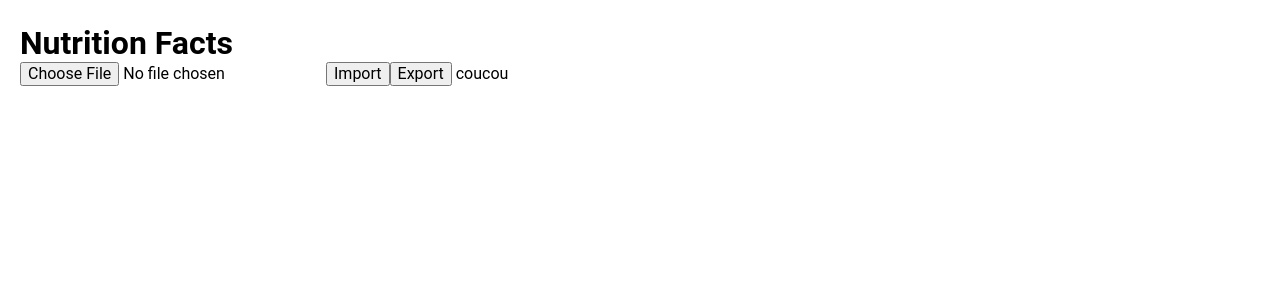
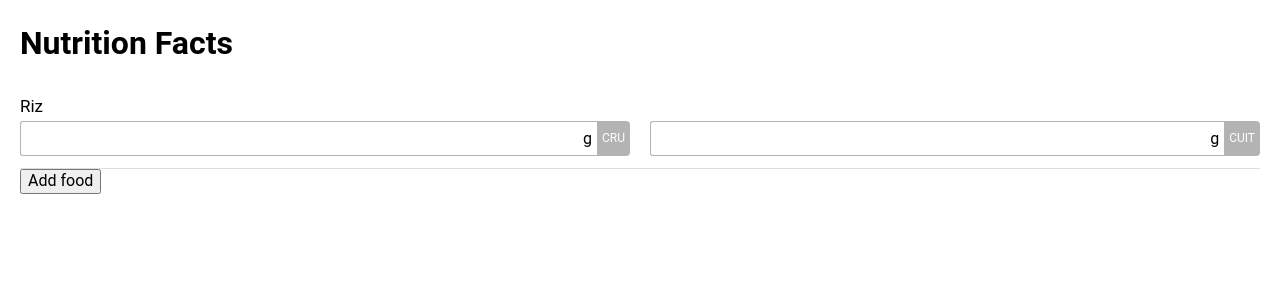
Before and after one commit to LeoGoemaere/nutrition-facts, a Nuxt app: page / in a window 1280 px wide. Shown: the top 300 px of the page. Built offline with nearby package versions, Linux system fonts and the light colour scheme.

Commit message:
Style the input foodline item

```diff
--- /dev/null
+++ b/assets/scss/components/_fooddata.scss
@@ -0,0 +1,50 @@
+.fooddata {
+  height: 35px;
+  display: flex;
+  flex: 1;
+  &:first-child {
+    margin-right: 10px;
+  }
+  &:last-child {
+    margin-left: 10px;
+  }
+}
+
+.fooddata__input-container {
+  display: flex;
+  position: relative;
+  flex: 1;
+}
+
+.fooddata__input {
+  width: 100%;
+  padding: 0 20px;
+  box-sizing: border-box;
+  font-size: 16px;
+  background-color: transparent;
+  border: 1px solid #b3b3b3;
+  border-right: none;
+  border-radius: 3px 0 0 3px;
+}
+
+.fooddata__label {
+  position: absolute;
+  right: 5px;
+  top: 0;
+  bottom: 0;
+  display: flex;
+  align-items: center;
+}
+
+.fooddata__info {
+  padding: 0 5px;
+  line-height: 35px;
+  font-size: 12px;
+  text-align: center;
+  text-transform: uppercase;
+  color: #fff;
+  background-color: #b3b3b3;
+  border-radius: 0 4px 4px 0;
+  border-right: 0;
+  position: relative;
+}
--- /dev/null
+++ b/assets/scss/components/_foodlineitem.scss
@@ -0,0 +1,19 @@
+.foodlineitem {
+  padding-top: 5px;
+  padding-bottom: 12px;
+  position: relative;
+  border-bottom: 1px solid #dedede;
+}
+
+.foodlineitem__top {
+  margin-bottom: 5px;
+}
+
+.foodlineitem__name {
+  font-size: 17px;
+  color: #000;
+}
+
+.foodlineitem__data {
+  display: flex;
+}
--- a/assets/scss/components/_site.scss
+++ b/assets/scss/components/_site.scss
@@ -1,3 +1,7 @@
 .site {
   padding: 25px 20px;
 }
+
+.site__content {
+  margin-top: 30px;
+}
--- /dev/null
+++ b/components/FoodData.vue
@@ -0,0 +1,27 @@
+<template>
+  <div class="fooddata">
+    <div class="fooddata__input-container">
+      <input class="fooddata__input" type="number">
+      <label class="fooddata__label">g</label>
+    </div>
+    <span class="fooddata__info">{{displayFoodInfos}}</span>
+  </div>
+</template>
+
+<script>
+export default {
+  name: 'FoodData',
+  props: {
+    isCooked: false
+  },
+  computed: {
+    displayFoodInfos() {
+      return this.isCooked ? 'cuit' : 'cru';
+    }
+  }
+}
+</script>
+
+<style lang="scss" scoped>
+  @import '@/assets/scss/components/fooddata';
+</style>
--- /dev/null
+++ b/components/FoodLineItem.vue
@@ -0,0 +1,21 @@
+<template>
+  <div class="foodlineitem">
+    <div class="foodlineitem__top">
+      <p class="foodlineitem__name">Riz</p>
+    </div>
+    <div class="foodlineitem__data">
+      <FoodData :isCooked="false" />
+      <FoodData :isCooked="true" />
+    </div>
+  </div>
+</template>
+
+<script>
+export default {
+  name: 'FoodLineItem'
+}
+</script>
+
+<style lang="scss" scoped>
+  @import '@/assets/scss/components/foodlineitem';
+</style>
--- a/nuxt.config.js
+++ b/nuxt.config.js
@@ -1,9 +1,10 @@
 export default {
   // Global page headers: https://go.nuxtjs.dev/config-head
-  server: {
-    port: 8000, // default: 3000
-    host: '0.0.0.0', // default: localhost
-  },
+  // For test on mobile
+  // server: {
+  //   port: 8000, // default: 3000
+  //   host: '0.0.0.0', // default: localhost
+  // },
   head: {
     title: 'Nutrition-Facts',
     htmlAttrs: {
--- a/pages/index.vue
+++ b/pages/index.vue
@@ -1,7 +1,11 @@
 <template>
   <div class="site">
     <h1>Nutrition Facts</h1>
-    <importExport />
+    <!-- <ImportExport /> -->
+    <div class="site__content">
+      <FoodLineItem />
+      <button>Add food</button>
+    </div>
   </div>
 </template>
 
```
